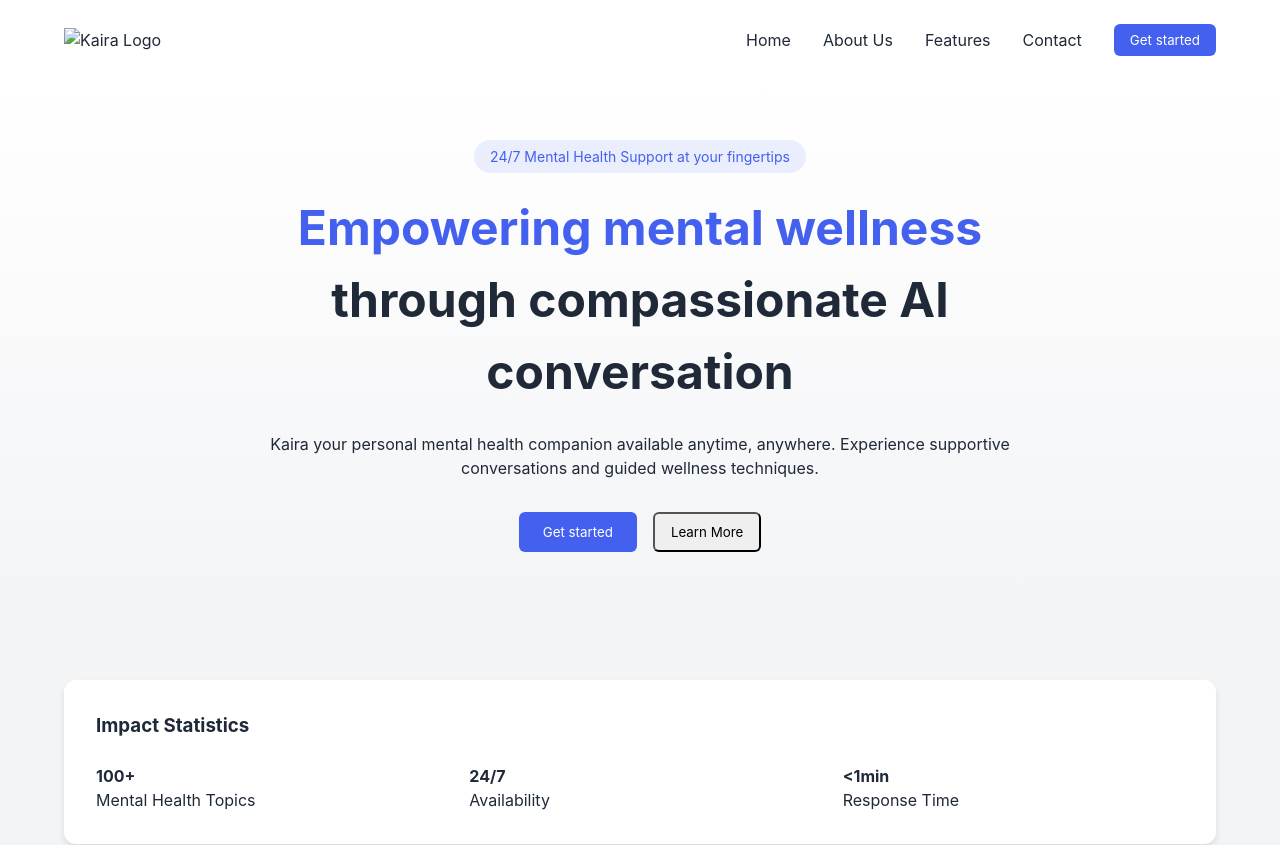
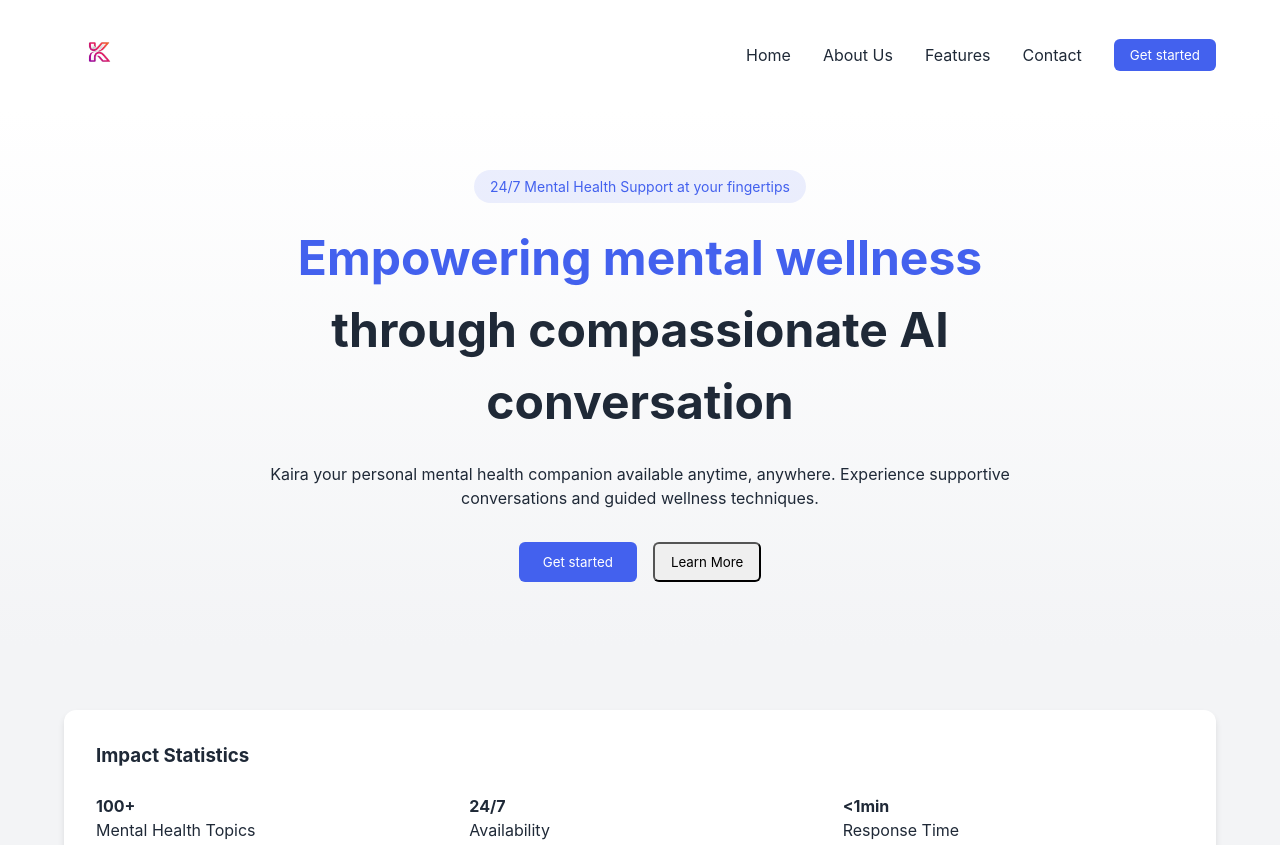
Before and after one commit to Madvith-d/landing-site-kaira, a plain HTML site: page index.html in a window 1280 px wide. Shown: the top 845 px of the page. Drawn offline with Linux system fonts and the light colour scheme.

Commit message:
added logo

```diff
--- a/index.html
+++ b/index.html
@@ -10,7 +10,7 @@
     <!-- Navigation -->
     <nav>
         <div class="logo">
-            <img src="kaira-logo.svg" alt="Kaira Logo">
+            <img src="removed-background.png" alt="Kaira Logo">
         </div>
         <div class="menu-icon">
             <div class="bar"></div>
--- a/styles.css
+++ b/styles.css
@@ -18,6 +18,11 @@ body {
 }
 
 /* Navigation */
+.logo img {
+
+
+    width: 70px;
+}
 nav {
     display: flex;
     justify-content: space-between;
```
Also changed, not shown: removed-background.png (added).
